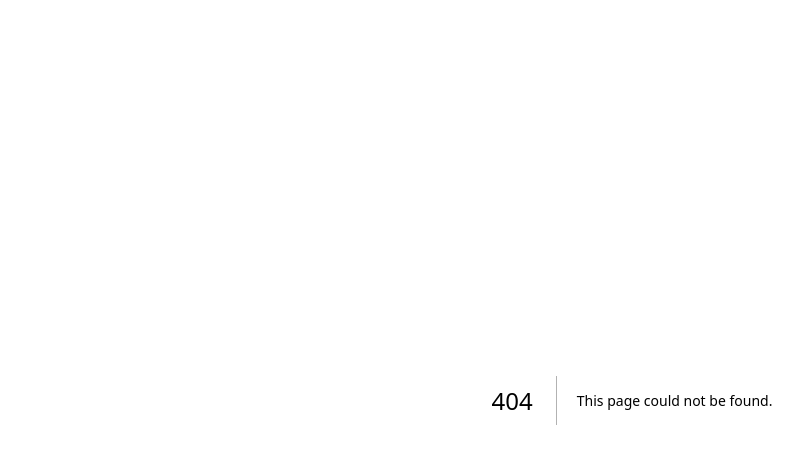
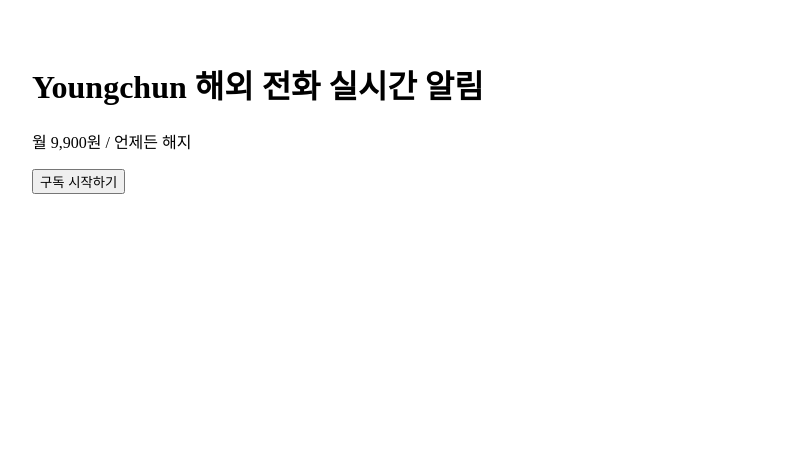
Before and after one commit to firstres1urrection-afk/youngchun-mvp, a Next.js app: page /subscribe in a window 1280 px wide. Before the commit this address had no page. Shown: the top 464 px of the page, without its empty margins (8-811 px from the left). Built offline with nearby package versions, Linux system fonts and the light colour scheme.

Commit message:
Create subscribe.tsx

```diff
--- /dev/null
+++ b/pages/subscribe.tsx
@@ -0,0 +1,29 @@
+import { useState } from 'react';
+
+export default function Subscribe() {
+  const handleClick = async () => {
+    try {
+      const res = await fetch('/api/stripe/create-checkout-session', {
+        method: 'POST',
+        headers: {
+          'Content-Type': 'application/json',
+        },
+        body: JSON.stringify({}),
+      });
+      const data = await res.json();
+      if (data.url) {
+        window.location.href = data.url;
+      }
+    } catch (error) {
+      console.error(error);
+      alert('결제 세션 생성 중 오류가 발생했습니다.');
+    }
+  };
+  return (
+    <div style={{ padding: '2rem' }}>
+      <h1>Youngchun 해외 전화 실시간 알림</h1>
+      <p>월 9,900원 / 언제든 해지</p>
+      <button onClick={handleClick}>구독 시작하기</button>
+    </div>
+  );
+}
```
